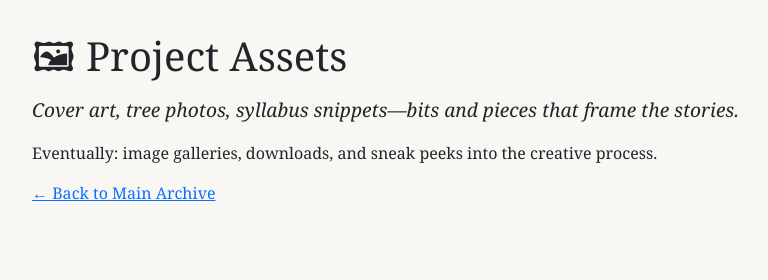
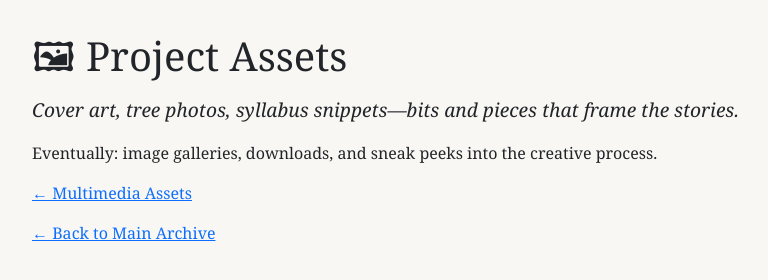
Before and after one commit to macharose/soft-authoritarianism-bedtime-stories, a plain HTML site: page Assets/index.html in a window 1280 px wide. Shown: the whole page, without its empty margins (0-768 px from the left). Drawn offline with nearby package versions, Linux system fonts and the light colour scheme.

Commit message:
update assets

```diff
--- a/Assets/index.html
+++ b/Assets/index.html
@@ -28,6 +28,8 @@
 
   <p>Eventually: image galleries, downloads, and sneak peeks into the creative process.</p>
 
+  <p><a href="multimedia.html">← Multimedia Assets</a></p>
+
   <p><a href="../index.html">← Back to Main Archive</a></p>
 
 </body>
```
